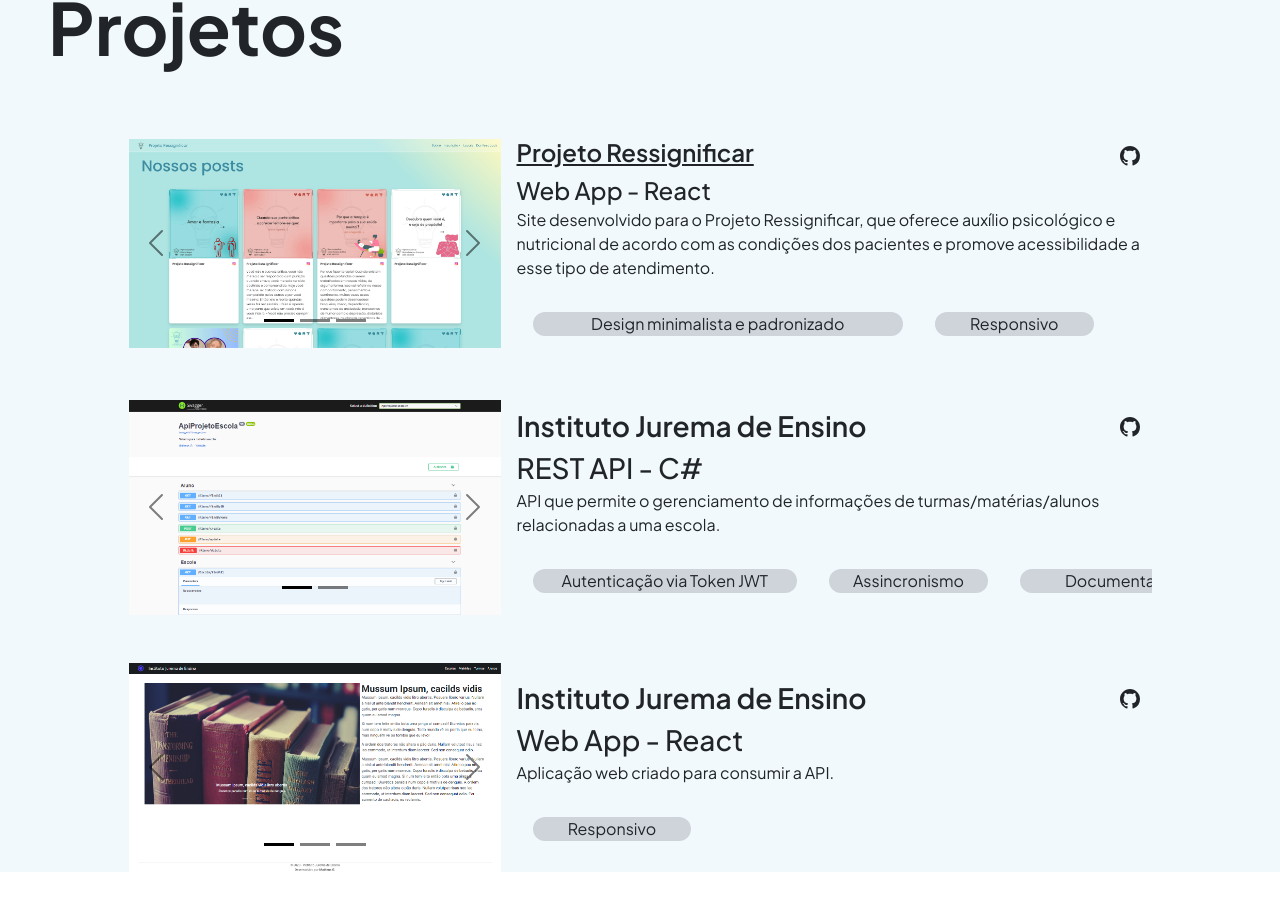
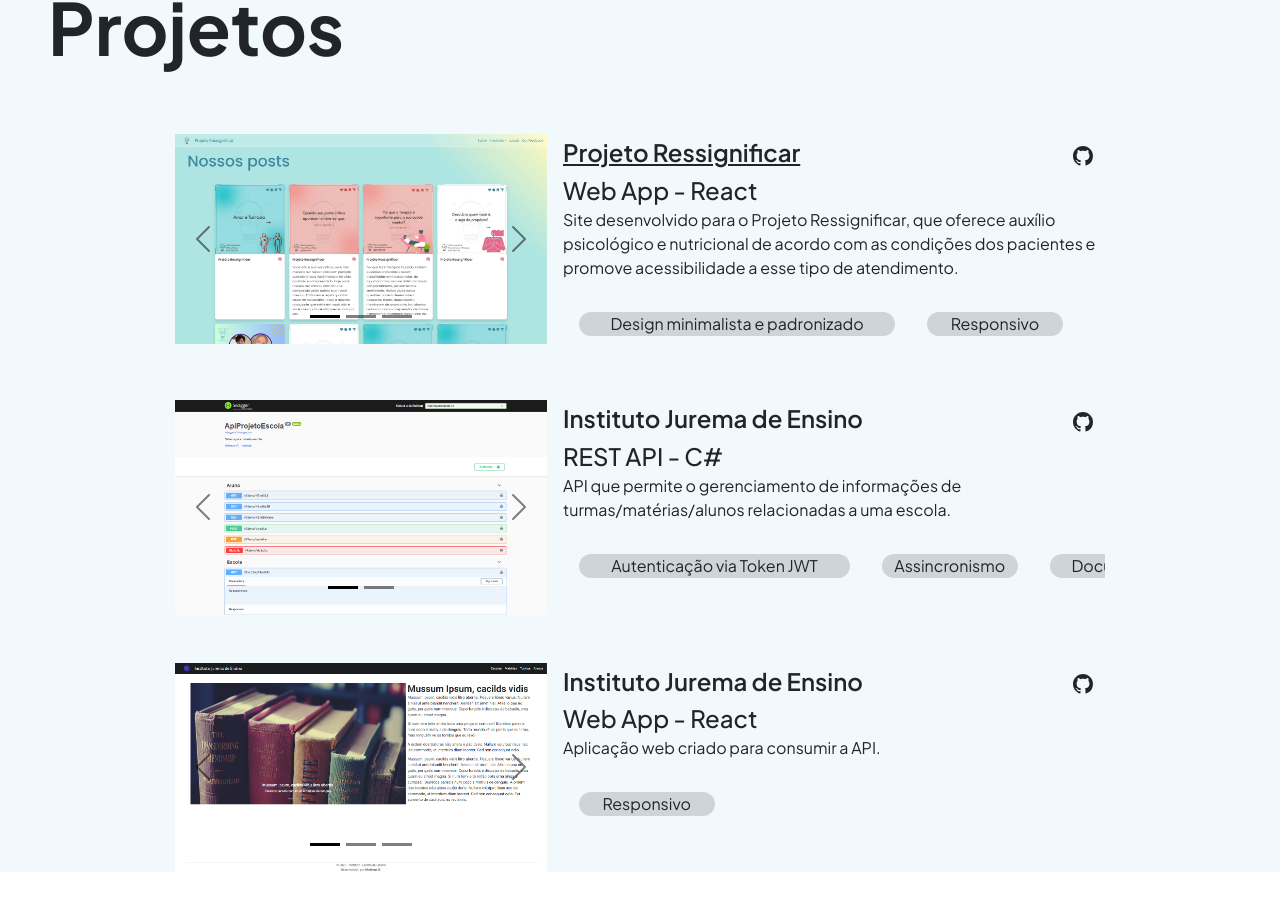
Before and after one commit to matheusg1/portfolio-react, a React (Create React App) app: page / in a window 1280 px wide. Shown: the part 2432-3350 px from the top of the page. Built offline with nearby package versions, Linux system fonts and the light colour scheme; some icons are missing.

Commit message:
Diminuição dos cards em Projetos

```diff
--- a/src/components/ExperienciaDiv/index.js
+++ b/src/components/ExperienciaDiv/index.js
@@ -23,7 +23,7 @@ export default function ExperienciaDiv() {
 
                             <div className="fs-5 col-sm-12 col-md-12 col-lg-12 col-xl-12 col-xxl-12">
                                 <p className=''>Aprimorei a segurança de sistemas, impedindo injeções de SQL, com o uso de consultas parametrizadas.</p>
-                                <p className=''>Adequei respostas HTTP e ampliei a documentação de uma API REST da qual fui o responsável.</p>
+                                <p className=''>Revisei e aprimorei as respostas HTTP, além de expandir a documentação de uma API REST pela qual fui responsável.</p>
                                 <p className=''>Aprimorei a legibilidade de códigos de sistemas automatizados, seguindo boas práticas e facilitando manutenção.</p>
                             </div>
                         </div>
--- a/src/components/ProjetosDiv/index.js
+++ b/src/components/ProjetosDiv/index.js
@@ -15,7 +15,7 @@ export default function ProjetosDiv() {
         <div className='bg-secondary-subtle min-vh-100 text-dark' id="projetos">
             <Titulo titulo="Projetos"/>
             <div className='container mt-lg-5'>
-                <div className="d-flex flex-column align-items-center justify-content-center flex-lg-row">
+                <div className="d-flex flex-column align-items-start justify-content-center flex-lg-row">
                     <div id="carouselRessignificar" className="carousel carousel-dark slide col-md-10 col-lg-6 col-xl-4">
                         <div className="carousel-indicators">
                             <button type="button" data-bs-target="#carouselRessignificar" data-bs-slide-to="0" className="active" aria-current="true" aria-label="Slide 1"></button>
@@ -42,7 +42,7 @@ export default function ProjetosDiv() {
                             <span className="visually-hidden">Next</span>
                         </button>
                     </div>
-                    <div className="d-flex flex-column justify-content-between col-12 col-md-10 col-lg-6 col-xl-7 col-xxl-7 ps-lg-3 mt-3 mt-xl-0">
+                    <div className="d-flex flex-column justify-content-between col-12 col-md-10 col-lg-6 col-xl-6 col-xxl-6 ps-lg-3 mt-3 mt-xl-0">
                         <div className=''>
                             <div className='d-flex justify-content-between'>
                                 <div className="fs-4 fw-semibold"><a target="_blank" className='link-dark' href="https://projeto-ressignificar.vercel.app">Projeto Ressignificar</a></div>
@@ -65,7 +65,7 @@ export default function ProjetosDiv() {
                     </div>
                 </div>
 
-                <div className="my-5 d-flex flex-column align-items-center justify-content-center  flex-lg-row">
+                <div className="my-5 d-flex flex-column align-items-start justify-content-center  flex-lg-row">
                     <div id="carouselEscolaApi" className="carousel carousel-dark slide col-md-10 col-lg-6 col-xl-4">
                         <div className="carousel-indicators">
                             <button type="button" data-bs-target="#carouselEscolaApi" data-bs-slide-to="0" className="active" aria-current="true" aria-label="Slide 1"></button>
@@ -89,23 +89,23 @@ export default function ProjetosDiv() {
                         </button>
                     </div>
 
-                    <div className="d-flex flex-column col-12 col-md-10 col-lg-6 col-xl-7 col-xxl-7 ps-lg-3 mt-3 mt-xl-0">
+                    <div className="d-flex flex-column col-12 col-md-10 col-lg-6 col-xl-6 col-xxl-7 ps-lg-3 mt-3 mt-xl-0">
                         <div>
                             <div className="d-flex justify-content-between">
-                                <div className="fs-3 fw-semibold">Instituto Jurema de Ensino</div>
+                                <div className="fs-4 fw-semibold">Instituto Jurema de Ensino</div>
                                 <a target="_blank" href="https://github.com/matheusg1/escola-db-api" type="button" className="border-0 rounded-1 btn btn-outline-dark">
                                     <svg xmlns="http://www.w3.org/2000/svg" width="20" height="20" fill="currentColor" className="bi bi-github mt-xl-1" viewBox="0 0 16 16"><path d="M8 0C3.58 0 0 3.58 0 8c0 3.54 2.29 6.53 5.47 7.59.4.07.55-.17.55-.38 0-.19-.01-.82-.01-1.49-2.01.37-2.53-.49-2.69-.94-.09-.23-.48-.94-.82-1.13-.28-.15-.68-.52-.01-.53.63-.01 1.08.58 1.23.82.72 1.21 1.87.87 2.33.66.07-.52.28-.87.51-1.07-1.78-.2-3.64-.89-3.64-3.95 0-.87.31-1.59.82-2.15-.08-.2-.36-1.02.08-2.12 0 0 .67-.21 2.2.82.64-.18 1.32-.27 2-.27.68 0 1.36.09 2 .27 1.53-1.04 2.2-.82 2.2-.82.44 1.1.16 1.92.08 2.12.51.56.82 1.27.82 2.15 0 3.07-1.87 3.75-3.65 3.95.29.25.54.73.54 1.48 0 1.07-.01 1.93-.01 2.2 0 .21.15.46.55.38A8.012 8.012 0 0 0 16 8c0-4.42-3.58-8-8-8z"></path>
                                     </svg>
                                 </a>
                             </div>
-                            <div className="fs-3 fw-medium">REST API - C#</div>
+                            <div className="fs-4 fw-medium">REST API - C#</div>
                         </div>
                         <p className="fs-6">
                             API que permite o gerenciamento de informações de turmas/matérias/alunos relacionadas a uma escola.
                         </p>
                         <div className="container">
                             <div className="row flex-row overflow-auto text-center flex-nowrap align-items-center">
-                                <div className="fs-6 m-3 scrollbar-item bg-dark-subtle rounded-pill col-11 col-md-6 col-lg-7 col-xl-5">Autenticação via Token JWT</div>
+                                <div className="fs-6 m-3 scrollbar-item bg-dark-subtle rounded-pill col-11 col-md-6 col-lg-7 col-xl-6">Autenticação via Token JWT</div>
                                 <div className="fs-6 m-3 scrollbar-item bg-dark-subtle rounded-pill col-6 col-md-4 col-lg-4 col-xl-3">Assincronismo</div>
                                 <div className="fs-6 m-3 scrollbar-item bg-dark-subtle rounded-pill col-12 col-md-6 col-lg-7 col-xl-6">Documentação com Swagger</div>
                                 <div className="fs-6 m-3 scrollbar-item bg-dark-subtle rounded-pill col-5 col-md-3 col-lg-4 col-xl-3">SQL Server</div>
@@ -114,7 +114,7 @@ export default function ProjetosDiv() {
                     </div>
                 </div>
 
-                <div className="my-5 d-flex flex-column align-items-center  justify-content-center  flex-lg-row">
+                <div className="my-5 d-flex flex-column align-items-start justify-content-center  flex-lg-row">
                     <div id="carouselEscolaReact" className="carousel carousel-dark slide col-md-10 col-lg-6 col-xl-4">
                         <div className="carousel-indicators">
                             <button type="button" data-bs-target="#carouselEscolaReact" data-bs-slide-to="0" className="active" aria-current="true" aria-label="Slide 1"></button>
@@ -142,10 +142,10 @@ export default function ProjetosDiv() {
                         </button>
                     </div>
 
-                    <div className="d-flex flex-column col-12 col-md-10 col-lg-6 col-xl-7 col-xxl-7 ps-lg-3 mt-3 mt-xl-0">
+                    <div className="d-flex flex-column col-12 col-md-10 col-lg-6 col-xl-6 col-xxl-7 ps-lg-3 mt-3 mt-xl-0">
                         <div>
                             <div className="d-flex justify-content-between">
-                                <div className="fs-3 fw-semibold">Instituto Jurema de Ensino
+                                <div className="fs-4 fw-semibold">Instituto Jurema de Ensino
                                 </div>
                                 <a target="_blank" href="https://github.com/matheusg1/projeto-escola-app-react" type="button" className="border-0 rounded-1 btn btn-outline-dark">
                                     <svg xmlns="http://www.w3.org/2000/svg" width="20" height="20" fill="currentColor" className="bi bi-github mt-xl-1" viewBox="0 0 16 16"><path d="M8 0C3.58 0 0 3.58 0 8c0 3.54 2.29 6.53 5.47 7.59.4.07.55-.17.55-.38 0-.19-.01-.82-.01-1.49-2.01.37-2.53-.49-2.69-.94-.09-.23-.48-.94-.82-1.13-.28-.15-.68-.52-.01-.53.63-.01 1.08.58 1.23.82.72 1.21 1.87.87 2.33.66.07-.52.28-.87.51-1.07-1.78-.2-3.64-.89-3.64-3.95 0-.87.31-1.59.82-2.15-.08-.2-.36-1.02.08-2.12 0 0 .67-.21 2.2.82.64-.18 1.32-.27 2-.27.68 0 1.36.09 2 .27 1.53-1.04 2.2-.82 2.2-.82.44 1.1.16 1.92.08 2.12.51.56.82 1.27.82 2.15 0 3.07-1.87 3.75-3.65 3.95.29.25.54.73.54 1.48 0 1.07-.01 1.93-.01 2.2 0 .21.15.46.55.38A8.012 8.012 0 0 0 16 8c0-4.42-3.58-8-8-8z"></path>
@@ -153,7 +153,7 @@ export default function ProjetosDiv() {
                                 </a>
 
                             </div>
-                            <div className="fs-3 fw-medium">Web App - React</div>
+                            <div className="fs-4 fw-medium">Web App - React</div>
                         </div>
                         <p className="fs-6">
                             Aplicação web criado para consumir a API.
--- a/src/index.css
+++ b/src/index.css
@@ -31,15 +31,15 @@
 
 ::-webkit-scrollbar-thumb {
     border-radius: 20px;
-    border: 1px solid grey;
+    border: 1px solid #1f1235;
 }
 
 ::-webkit-scrollbar-thumb:hover {
-    background-color: rgba(0, 0, 0, 0.6);
+    background-color: rgba(138, 138, 138, 0.6);
 }
 
 ::-webkit-scrollbar-thumb:active {
-    background-color: rgba(0, 0, 0, 0.6);
+    background-color: rgba(128, 128, 128, 0.6);
 }
 
 body {
```
